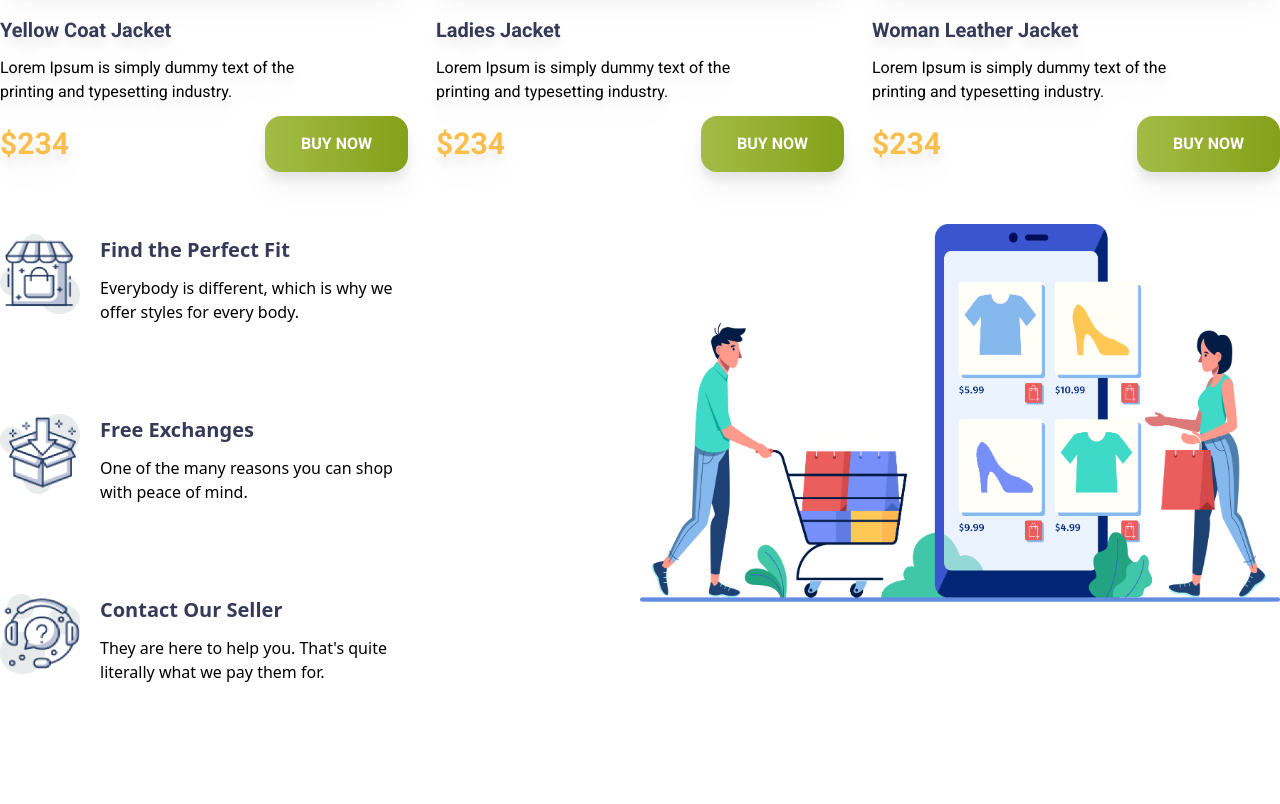
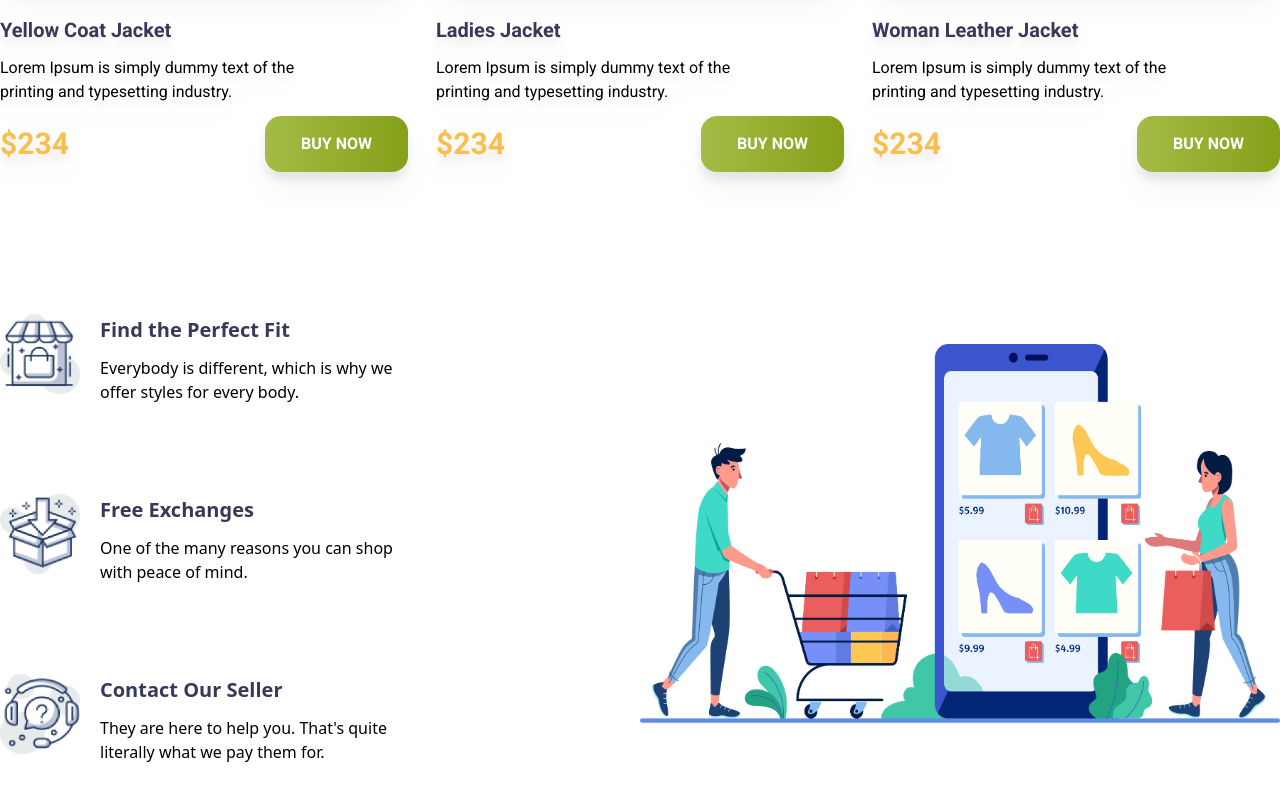
Before and after one commit to nuralam109521/penguin-fashion-resources, a plain HTML site: page index.html in a window 1280 px wide. Shown: the part 2340-3144 px from the top of the page. Before the commit the page ends 3064 px from the top, so only its background shows below. Drawn offline with nearby package versions, Linux system fonts and the light colour scheme.

Commit message:
added to list push code

```diff
--- a/index.html
+++ b/index.html
@@ -164,7 +164,7 @@
 <!-- section WOMAN JACKET -->
 
 
-        <section class="grid grid-cols-1 lg:grid-cols-2 max-w-7xl mx-auto">
+        <section class="grid grid-cols-1 lg:grid-cols-2 max-w-7xl mx-auto items-center pt-20">
             <div class="grid grid-cols-1">
                 <div class="flex flex-col md:flex-row gap-5 py-10 items-center">
                     <img class="w-20 h-20" src="icons/house.png" alt="">
```
